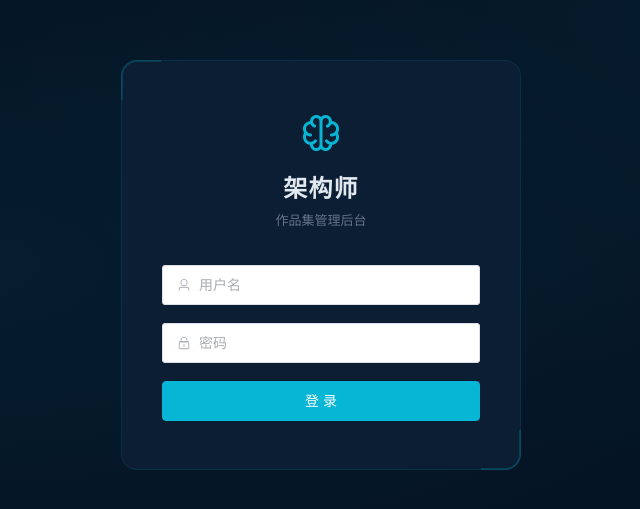
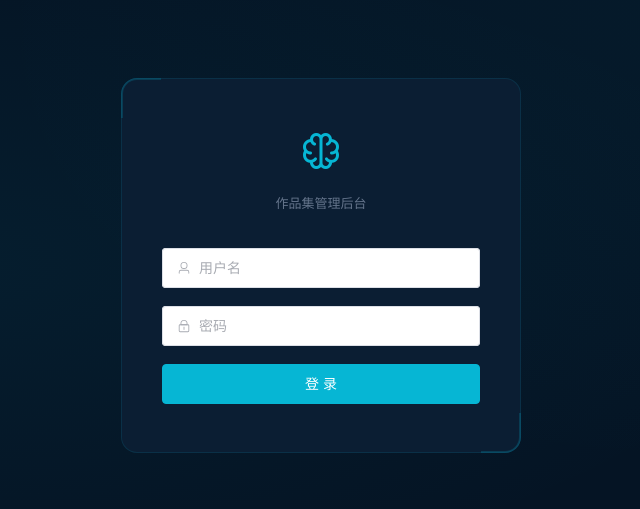
Before and after one commit to shaohuaya666/PortfolioAdmin, a Vue app in the folder frontend/: page /login in a window 1280 px wide. Shown: the part 135-644 px from the top of the page, without its empty margins (319-959 px from the left). Built offline with nearby package versions, Linux system fonts and the light colour scheme.

Commit message:
refactor: 移除登录页多余标题

```diff
--- a/frontend/src/views/login/Index.vue
+++ b/frontend/src/views/login/Index.vue
@@ -7,7 +7,6 @@
 
       <div class="login-header">
         <span class="material-symbols-outlined login-logo">neurology</span>
-        <h1>架构师</h1>
         <p>作品集管理后台</p>
       </div>
 
```
